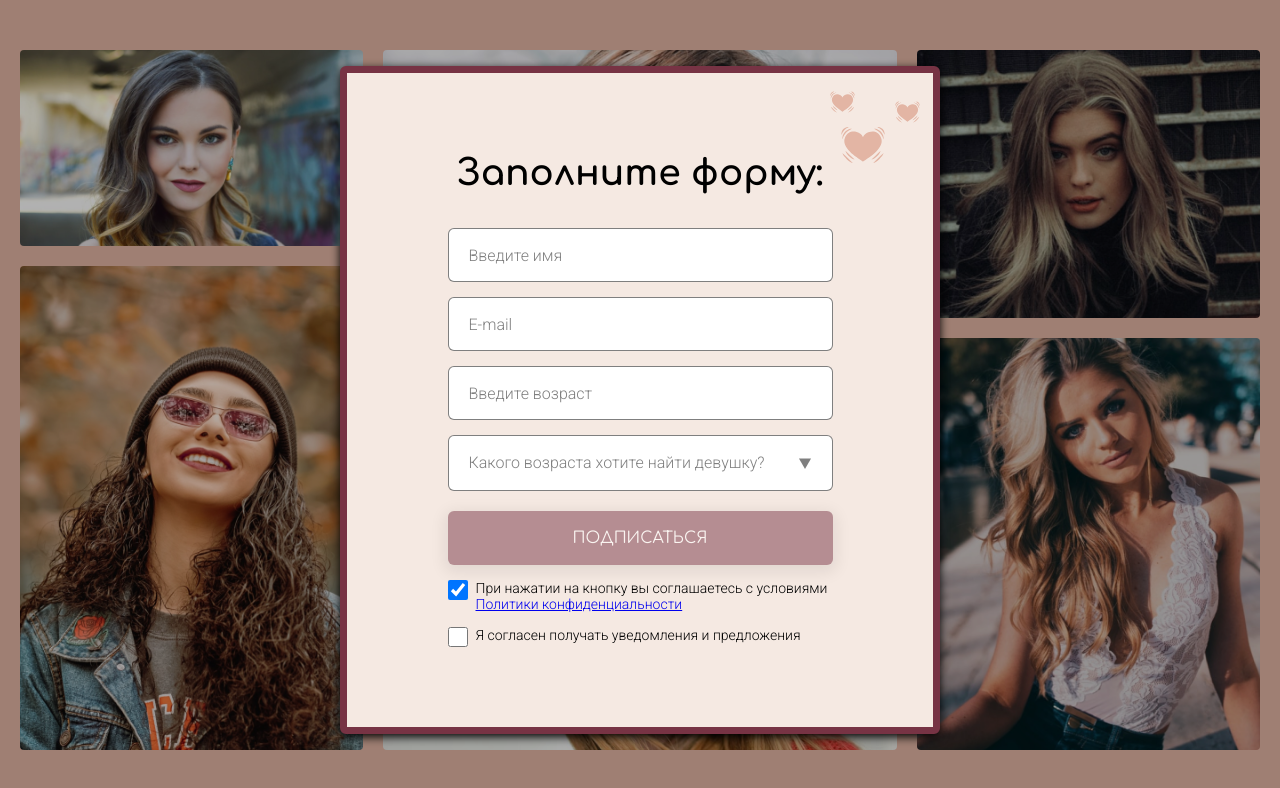
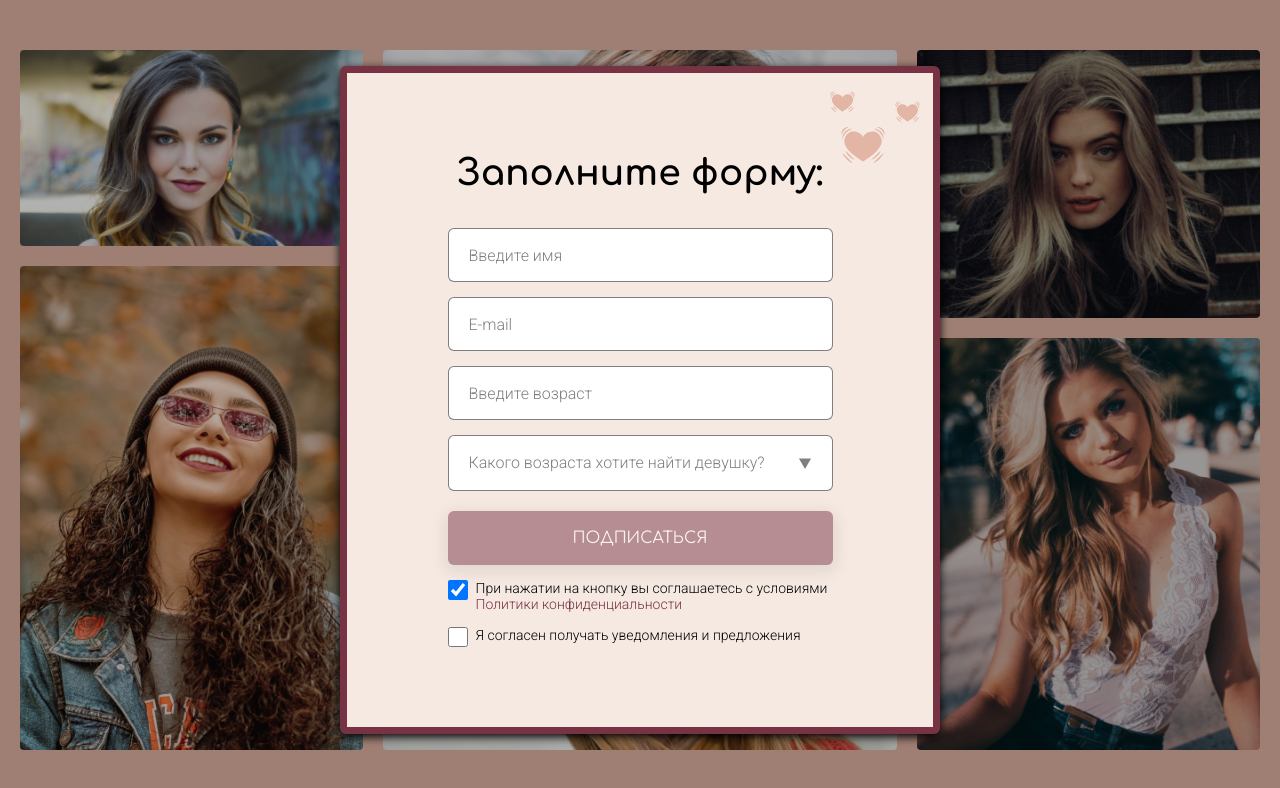
Before and after one commit to mrdimemes/meeting-website, a React (Create React App) app: page / in a window 1280 px wide. Shown: the top 788 px of the page. Built offline with nearby package versions, Linux system fonts and the light colour scheme.

Commit message:
link styles added

```diff
--- a/src/styles/scss/foundations/_general.scss
+++ b/src/styles/scss/foundations/_general.scss
@@ -26,6 +26,11 @@ p {
   margin: 0;
 }
 
+a {
+  text-decoration: none;
+  color: colors.$interact-color;
+}
+
 .page {
   background-color: colors.$main-color;
   min-height: 100vh;
```
